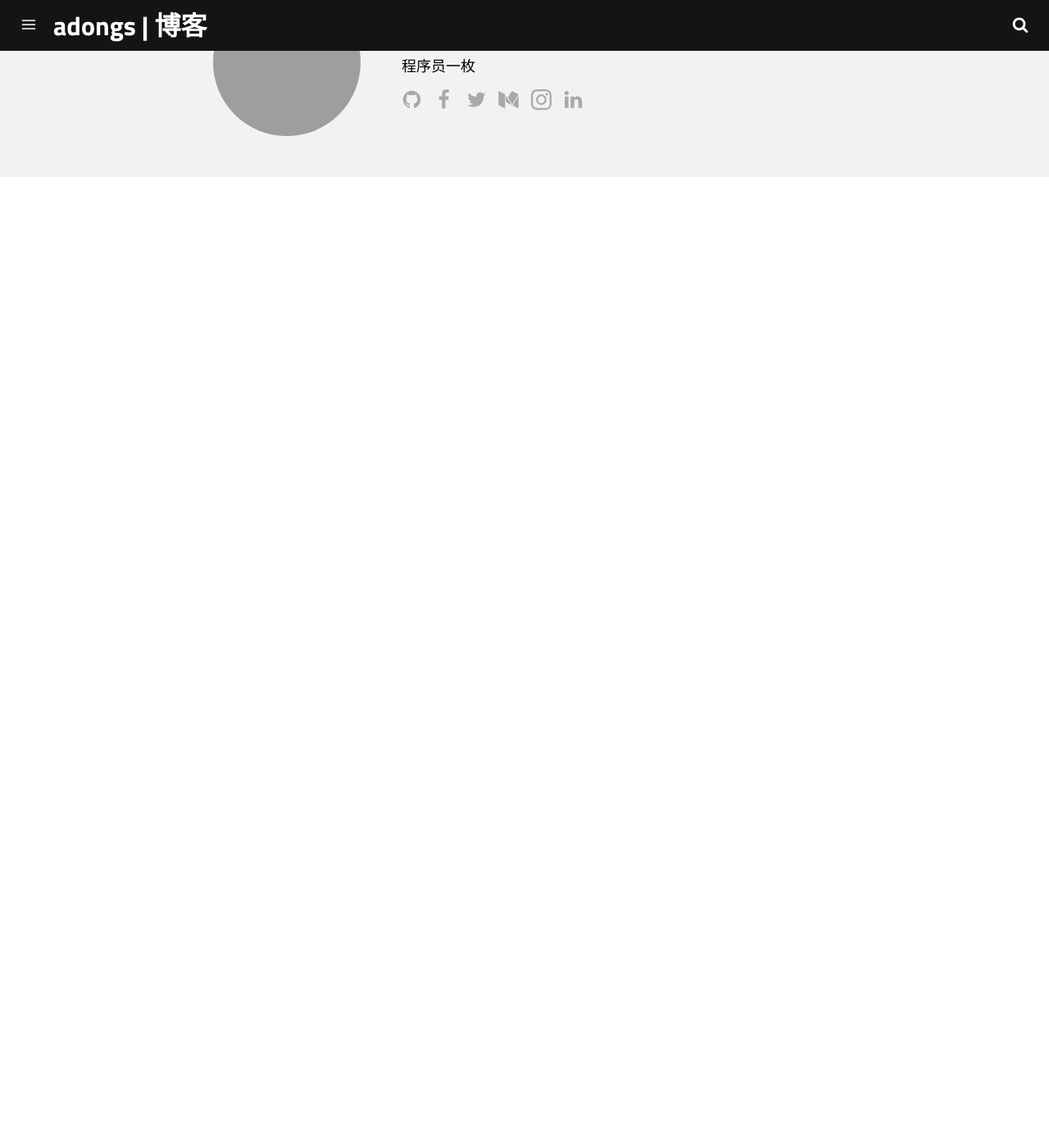
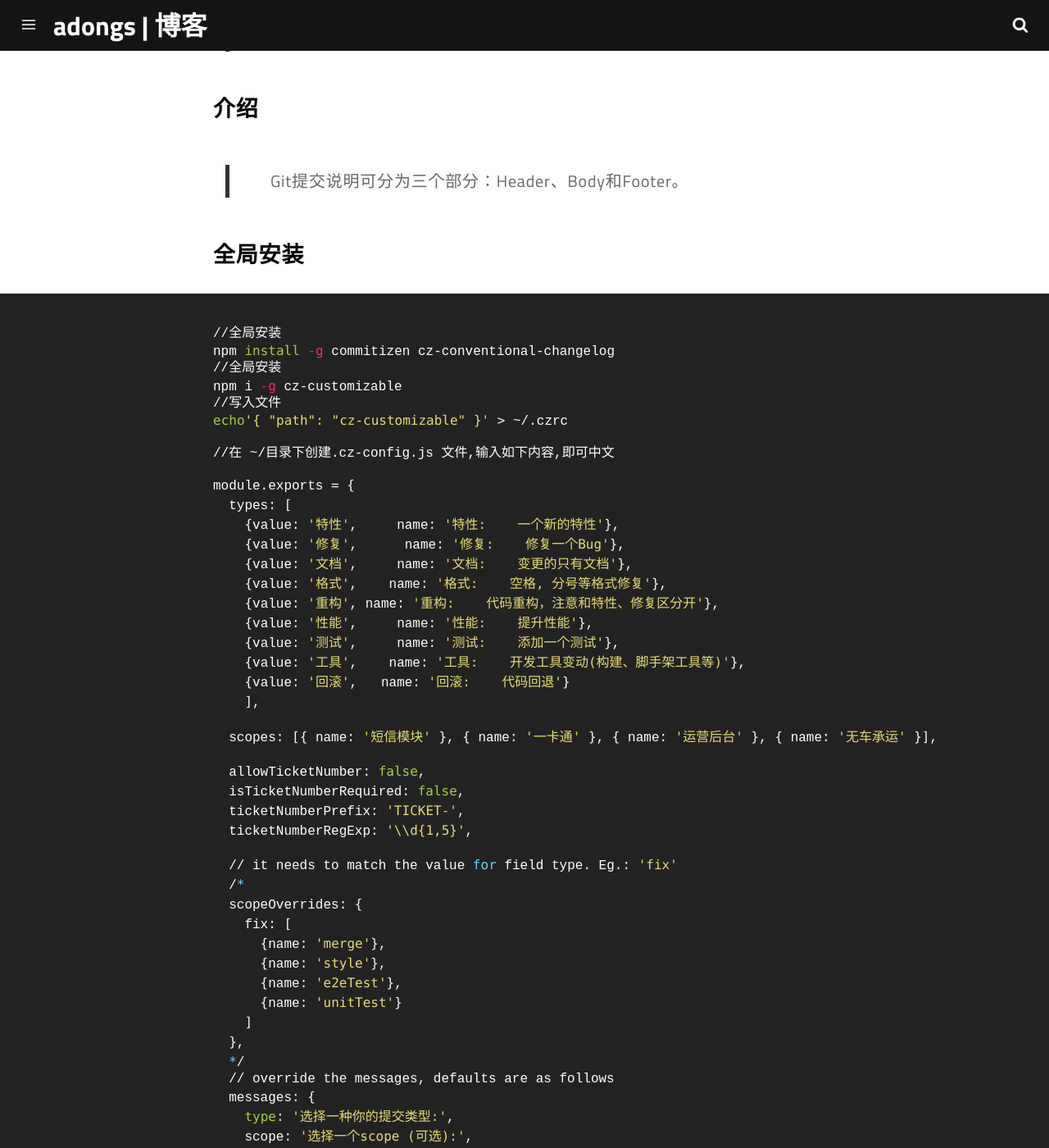
Before and after one commit to adongs/adongs.github.io, a Jekyll site: the page built from _posts/2019-04-30-Cz工具-git规范提交.md, in a window 1280 px wide and 1400 px high, scrolled down 1061 px. Shown: the whole window at 82% size. Built offline with Jekyll 4.4.1, drawn with Linux system fonts in a browser that asks for light colours; before the commit the page ends 1277 px from its top, so only the background shows below that; some of the changed text lies outside the part shown; grey boxes are pictures that could not be loaded.

Commit message:
写入博客

````diff
--- a/_posts/2019-04-30-Cz工具-git规范提交.md
+++ b/_posts/2019-04-30-Cz工具-git规范提交.md
@@ -10,3 +10,76 @@ tags:
 - cz
 introduction: Cz工具集使用介绍 - 规范Git提交说明
 ---
+
+### 说明
+> 多人协作的项目中，如果Git的提交说明精准，在后期协作以及Bug处理时会变得有据可查，项目的开发可以根据规范的提交说明快速生成开发日志，从而方便开发者或用户追踪项目的开发信息和功能特性。
+
+### 介绍
+> Git提交说明可分为三个部分：Header、Body和Footer。
+
+### 全局安装
+
+```shell
+//全局安装
+npm install -g commitizen cz-conventional-changelog
+//全局安装
+npm i -g cz-customizable
+//写入文件
+echo'{ "path": "cz-customizable" }' > ~/.czrc
+
+//在 ~/目录下创建.cz-config.js 文件,输入如下内容,即可中文
+
+module.exports = {
+  types: [
+    {value: '特性',     name: '特性:    一个新的特性'},
+    {value: '修复',      name: '修复:    修复一个Bug'},
+    {value: '文档',     name: '文档:    变更的只有文档'},
+    {value: '格式',    name: '格式:    空格, 分号等格式修复'},
+    {value: '重构', name: '重构:    代码重构，注意和特性、修复区分开'},
+    {value: '性能',     name: '性能:    提升性能'},
+    {value: '测试',     name: '测试:    添加一个测试'},
+    {value: '工具',    name: '工具:    开发工具变动(构建、脚手架工具等)'},
+    {value: '回滚',   name: '回滚:    代码回退'}
+    ],
+
+  scopes: [{ name: '短信模块' }, { name: '一卡通' }, { name: '运营后台' }, { name: '无车承运' }],
+
+  allowTicketNumber: false,
+  isTicketNumberRequired: false,
+  ticketNumberPrefix: 'TICKET-',
+  ticketNumberRegExp: '\\d{1,5}',
+
+  // it needs to match the value for field type. Eg.: 'fix'
+  /*
+  scopeOverrides: {
+    fix: [
+      {name: 'merge'},
+      {name: 'style'},
+      {name: 'e2eTest'},
+      {name: 'unitTest'}
+    ]
+  },
+  */
+  // override the messages, defaults are as follows
+  messages: {
+    type: '选择一种你的提交类型:',
+    scope: '选择一个scope (可选):',
+    // used if allowCustomScopes is true
+    customScope: '自定义scope:',
+    subject: '短说明:\n',
+    body: '长说明，使用"|"换行(可选):\n',
+    breaking: '非兼容性说明 (可选):\n',
+    footer: '关联关闭的issue，例如:#31, #34(可选):\n',
+    confirmCommit: '确定提交说明?'
+  },
+  allowCustomScopes: true,
+  allowBreakingChanges: ['特性', '修复'],
+  // skip any questions you want
+  skipQuestions: ['body', 'footer'],
+
+  // limit subject length
+  subjectLimit: 100,
+  // breaklineChar: '|', // It is supported for fields body and footer.
+  // footerPrefix : 'ISSUES CLOSED:', // default value
+};
+```
````
